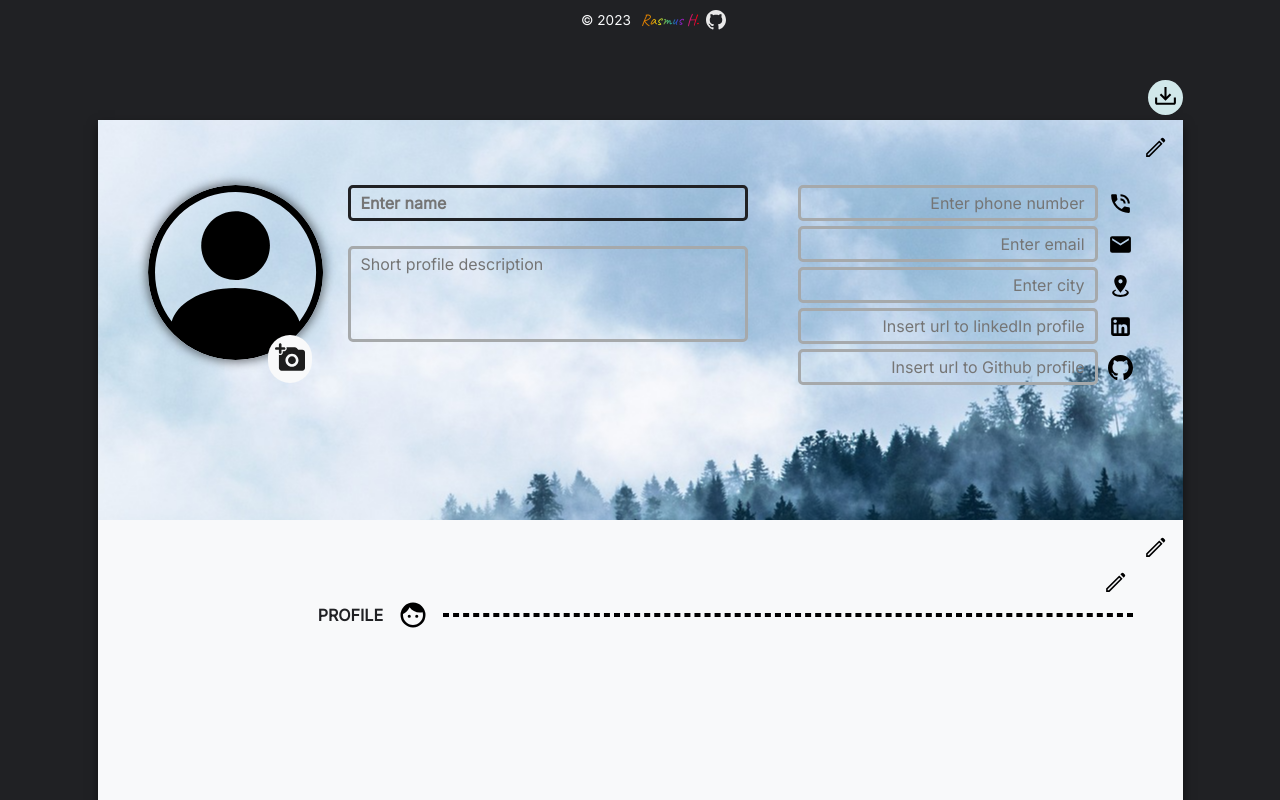
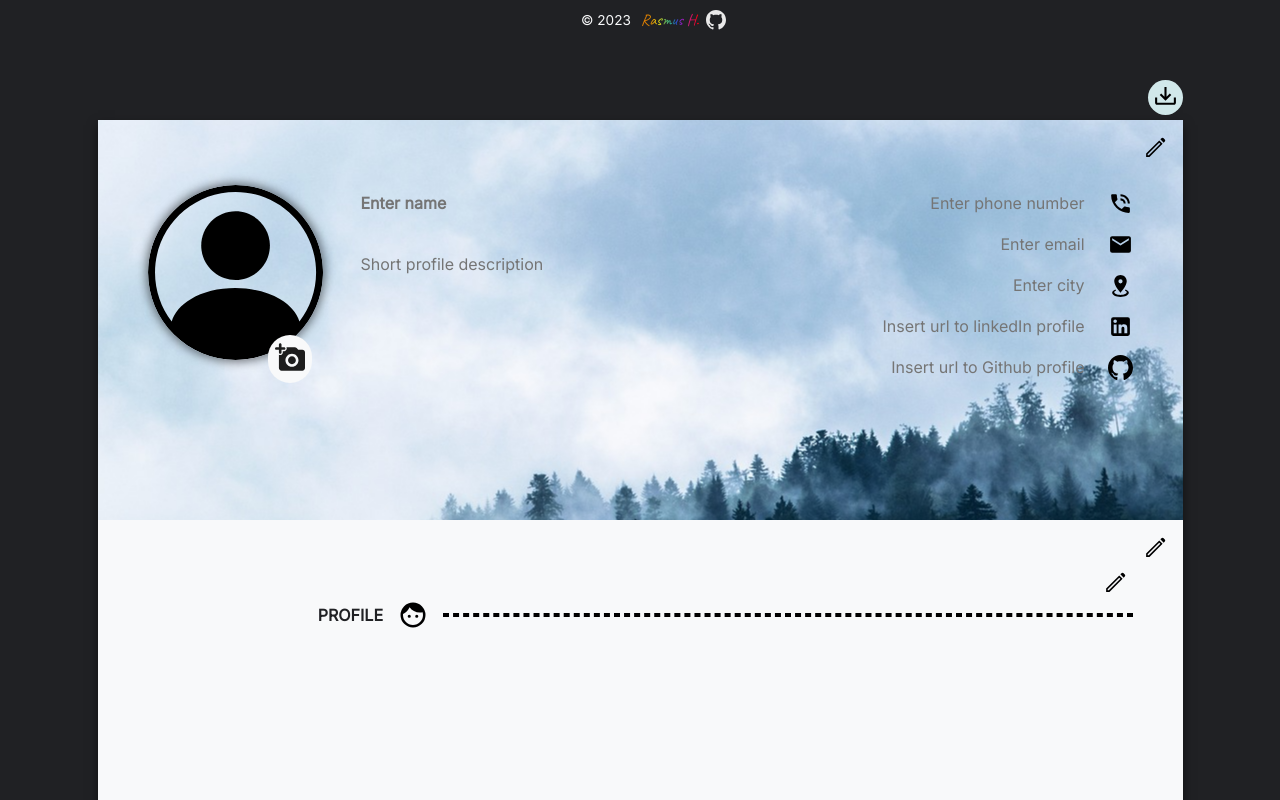
Before and after one commit to rasmushaislund/TOP-cv-generator, a React (Vite) app: page / in a window 1280 px wide. Shown: the top 800 px of the page. Built offline with nearby package versions, Linux system fonts and the light colour scheme.

Commit message:
Add toggle functionality for header-section

```diff
--- a/src/components/Header.jsx
+++ b/src/components/Header.jsx
@@ -1,10 +1,20 @@
 import '../styles/Header.css';
 import SaveEdit from './SaveEdit';
+import { useState } from 'react';
 
 export default function Header() {
+  const [bool, setBool] = useState(true);
+
+  const handleToggle = () => {
+    if (!bool) {
+      setBool(true);
+    } else {
+      setBool(false);
+    }
+  };
   return (
     <div className="header">
-      <SaveEdit />
+      <SaveEdit toggle={handleToggle} />
       <div className="avatar">
         <div className="avatar-profile">
           <img
@@ -25,14 +35,14 @@ export default function Header() {
             <input
               type="text"
               maxLength={50}
-              disabled={false}
+              disabled={bool}
               placeholder="Enter name"
               name="name"
               autoFocus
             />
             <textarea
               maxLength={100}
-              disabled={false}
+              disabled={bool}
               rows="4"
               placeholder="Short profile description"
               name="short-profile"
@@ -43,6 +53,7 @@ export default function Header() {
           <div className="contact-item">
             <input
               type="tel"
+              disabled={bool}
               name="telephone"
               id="input-tele"
               placeholder="Enter phone number"
@@ -56,6 +67,7 @@ export default function Header() {
           <div className="contact-item">
             <input
               type="email"
+              disabled={bool}
               name="email"
               id="input-email"
               placeholder="Enter email"
@@ -65,6 +77,7 @@ export default function Header() {
           <div className="contact-item">
             <input
               type="text"
+              disabled={bool}
               name="address"
               id="input-address"
               placeholder="Enter city"
@@ -78,6 +91,7 @@ export default function Header() {
           <div className="contact-item">
             <input
               type="url"
+              disabled={bool}
               name="linkedin"
               id="input-linkedin"
               placeholder="Insert url to linkedIn profile"
@@ -91,6 +105,7 @@ export default function Header() {
           <div className="contact-item">
             <input
               type="url"
+              disabled={bool}
               name="github"
               id="input-github"
               placeholder="Insert url to Github profile"
```
